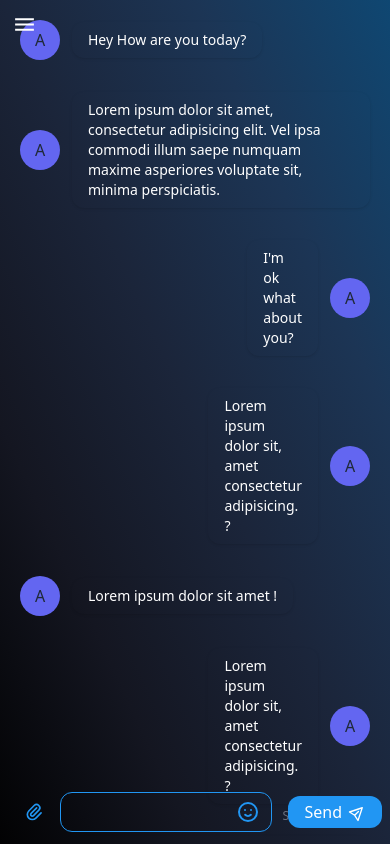
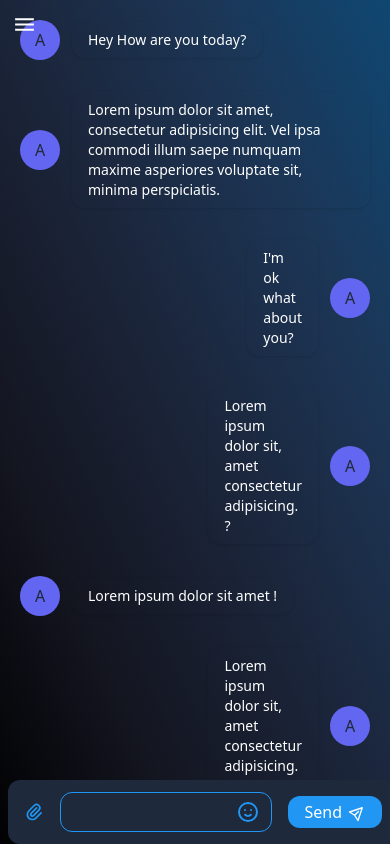
Before and after one commit to darseen/ChatApp, a React (Vite) app in the folder client/: page /chats in a window 390 px wide. Built offline with nearby package versions, Linux system fonts and the light colour scheme; grey boxes are pictures that could not be loaded.

Commit message:
UI fixes

```diff
--- a/client/src/components/Chats.jsx
+++ b/client/src/components/Chats.jsx
@@ -164,7 +164,7 @@ const Chats2 = () => {
               </div>
             </div>
 
-            <div className="flex flex-row items-center h-16 rounded-xl bg-transparent w-full px-4 sm:static text-white fixed bottom-0">
+            <div className="flex flex-row items-center h-16 rounded-xl md:bg-transparent bg-slate-800 w-full px-4 sm:static text-white fixed bottom-0">
               <div>
                 <button className="flex items-center justify-center text-[#2196f3] hover:text-gray-600">
                   <svg
--- a/client/src/components/Sidebar.jsx
+++ b/client/src/components/Sidebar.jsx
@@ -31,7 +31,7 @@ const Sidebar = () => {
       },
     },
     closed: {
-      width: "0",
+      width: 0,
       transition: {
         damping: 40,
       },
@@ -51,11 +51,11 @@ const Sidebar = () => {
       <motion.div
         ref={sidebarRef}
         variants={Nav_animation}
-        initial={{ x: isMobileScreen ? -250 : 0 }}
+        // initial={{ x: isMobileScreen ? 0 : -250 }}
         animate={open ? "open" : "closed"}
-        className=" md:bg-transparent bg-slate-950 text-gray shadow-xl z-[999] max-w-[16rem] w-[16rem] overflow-hidden md:relative fixed h-screen"
+        className=" md:bg-transparent bg-slate-950 text-gray shadow-xl z-[998] max-w-[16rem] w-[16rem] overflow-hidden md:relative fixed h-screen"
       >
-        <div className=" flex-col py-8 pl-6 pr-2 w-64 bg-transparent flex-shrink-0">
+        <div className=" flex-col py-8 pl-6 pr-2 w-64  bg-transparent flex-shrink-0">
           <div className="flex flex-row items-center justify-center h-12 w-full">
             <div className="flex items-center justify-center rounded-2xl text-indigo-700 bg-transparent h-10 w-10">
               <svg
```
